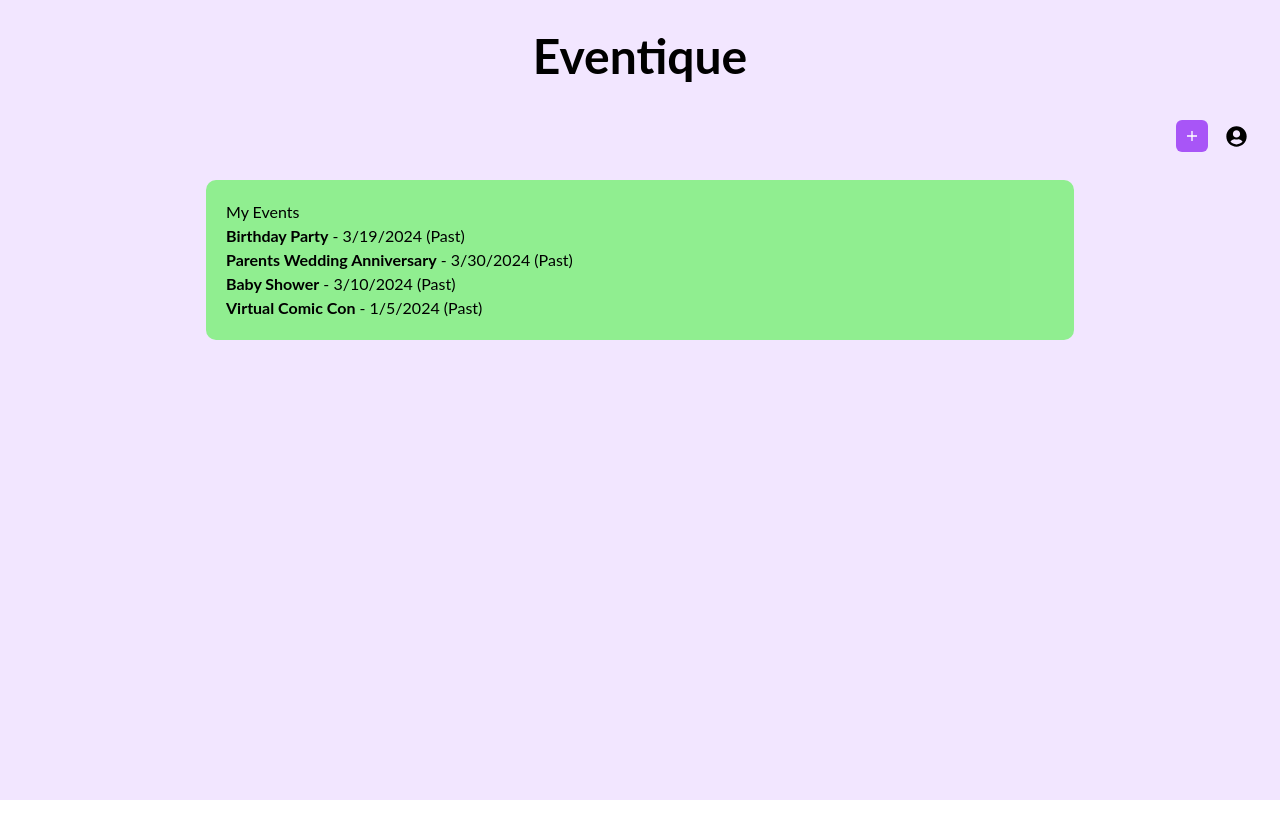
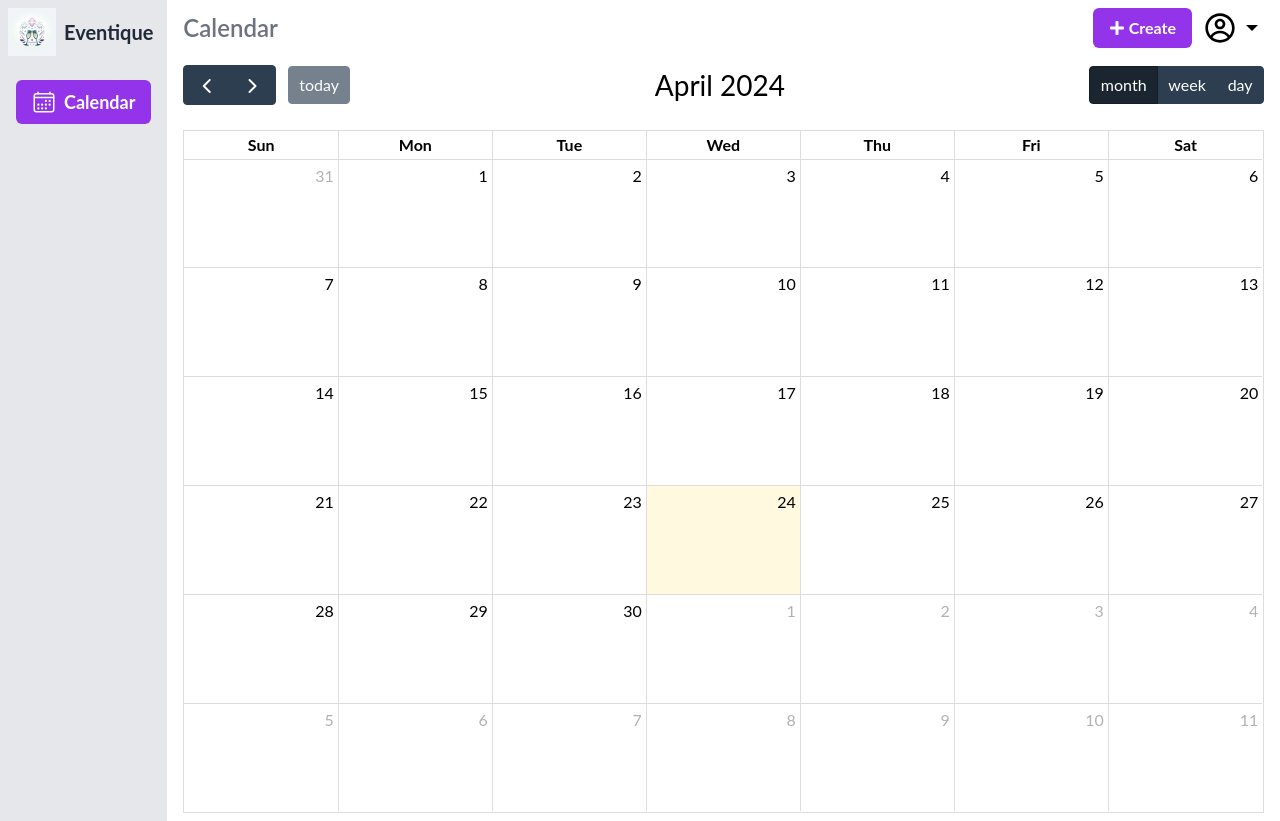
Before and after one commit to regostar/eventique, a React (Create React App) app in the folder frontend/: page / in a window 1280 px wide. Before the commit the page ends 800 px from the top, so only its background shows below. Built offline with nearby package versions, Linux system fonts and the light colour scheme.

Commit message:
Integrated calendar(FullCalendar package), created Navbar component, restructured and beautified sidebar, removed the image from sidebar

```diff
--- a/frontend/package.json
+++ b/frontend/package.json
@@ -3,6 +3,10 @@
   "version": "0.1.0",
   "private": true,
   "dependencies": {
+    "@fullcalendar/core": "^6.1.11",
+    "@fullcalendar/daygrid": "^6.1.11",
+    "@fullcalendar/interaction": "^6.1.11",
+    "@fullcalendar/react": "^6.1.11",
     "axios": "^1.6.8",
     "react": "^18.2.0",
     "react-dom": "^18.2.0",
--- a/frontend/src/App.js
+++ b/frontend/src/App.js
@@ -2,7 +2,7 @@ import React from 'react';
 import { Routes, Route } from 'react-router-dom';
 import Login from './components/Login';
 import Signup from './components/Signup';
-import Dashboard from './components/Dashboard';
+import Homepage from './components/Homepage';
 // import create from './components/Create';
 import Profile from './components/Profile';
 
@@ -11,7 +11,7 @@ function App() {
     <Routes>
       <Route path='/login' exact element={<Login/>} />
       <Route path='/signup' element={<Signup/>} />
-      <Route path='/*' element={<Dashboard/>} />
+      <Route path='/*' element={<Homepage/>} />
       <Route path='/profile' element={<Profile/>} />
       {/* <Route path='/create' element={<create/>} /> */}
 
--- a/frontend/src/components/Homepage.jsx
+++ b/frontend/src/components/Homepage.jsx
@@ -1,38 +1,34 @@
 import React from 'react';
-<<<<<<< Updated upstream
+import FullCalendar from '@fullcalendar/react';
+import dayGridPlugin from '@fullcalendar/daygrid'; // a plugin!
+import interactionPlugin from '@fullcalendar/interaction'; // a plugin!
+
 import Sidebar from './Sidebar';
-=======
-import Sidebar from './Sidebar';
-import { CgProfile } from "react-icons/cg";
-import { IoMdArrowDropdown } from "react-icons/io";
-import { FaPlus } from "react-icons/fa";
->>>>>>> Stashed changes
+import Navbar from './Navbar';
 
-function App() {
+const aspectRatio = window.screen.width/window.screen.height;
+
+function Homepage() {
   return (
-    <div className="relative">
-      <div className="absolute top-0 right-0">
-        <div className="flex items-center space-x-4 mt-4 mr-4">
-          <div className="bg-purple-600 text-white px-4 py-2 font-bold flex items-center">
-            <FaPlus className="mr-1" />
-            <span>Create</span>
-          </div>
-          <div className="inline-block">
-            <CgProfile className="w-8 h-8 mr-0.5" />
-          </div>
-          <div className="inline-block">
-            <IoMdArrowDropdown className="w-6 h-6 mt-1 mr-6" />
+      <div className='flex'>
+        <Sidebar />
+        <div className='flex-1 h-full flex flex-col px-4 py-2 gap-4'>
+          <Navbar/>
+          <div className=''>
+            <FullCalendar
+            aspectRatio={aspectRatio + 0.25}
+              plugins={[dayGridPlugin, interactionPlugin]}
+              headerToolbar={{
+                left: 'prev,next today',
+                center: 'title',
+                right: 'dayGridMonth,dayGridWeek,dayGridDay',
+              }}
+              initialView='dayGridMonth'
+            />
           </div>
         </div>
       </div>
-      <div className="flex items-start">
-        <Sidebar />
-        <span className="text-black px-4 py-2 font-bold ml-2 mt-4 text-2xl">
-          Calendar
-        </span>
-      </div>
-    </div>
   );
 }
 
-export default App;
+export default Homepage;
--- /dev/null
+++ b/frontend/src/components/Navbar.jsx
@@ -0,0 +1,22 @@
+import React from 'react';
+import { CgProfile } from 'react-icons/cg';
+import { IoMdArrowDropdown } from 'react-icons/io';
+import { FaPlus } from 'react-icons/fa';
+
+export default function Navbar() {
+  return (
+    <div className='flex items-center gap-2'>
+      <span className='flex-1 text-2xl text-gray-500 font-semibold'>Calendar</span>
+      <div className='flex items-center gap-3'>
+        <div className='flex items-center justify-center rounded-md font-bold bg-purple-600 text-white px-4 py-2'>
+          <FaPlus className='mr-1' />
+          <span>Create</span>
+        </div>
+        <div className='flex gap-1 items-center justify-center'>
+          <CgProfile className='w-8 h-8 ' />
+          <IoMdArrowDropdown className='w-6 h-6' />
+        </div>
+      </div>
+    </div>
+  );
+}
--- a/frontend/src/components/Sidebar.jsx
+++ b/frontend/src/components/Sidebar.jsx
@@ -1,22 +1,25 @@
 import React from 'react';
-import { IoCalendarOutline } from "react-icons/io5";
+import { IoCalendarOutline } from 'react-icons/io5';
 
 import eventique_logo from '../assets/login/logo.jpg';
 import sidebar_image from '../assets/Homepage/sidebar_image.png';
 
 function Sidebar() {
   return (
-    <div className="bg-gray-200 w-64 h-screen flex flex-col">
-      <div className="flex items-center justify-start mt-10">
-        <img className="w-12 h-12 ml-2 mr-2" src={eventique_logo} alt="Your Logo" />
-        <span className="font-bold text-xl text-gray-800">Eventique</span>
+    <div className='bg-gray-200 flex flex-col overflow-y-scroll hide-scrollbar'>
+      <div className='flex items-center justify-start py-2'>
+        <img
+          className='w-12 h-12 ml-2 mr-2'
+          src={eventique_logo}
+          alt='Eventique Logo'
+        />
+        <span className='font-bold text-xl text-gray-800'>Eventique</span>
       </div>
-      <div className="bg-purple-600 text-white py-2 px-4 font-bold mt-4 text-center relative flex justify-center items-center">
-        <IoCalendarOutline className="w-6 h-6 mr-2" />
-        <span className="text-lg">Calendar</span>
-      </div>
-      <div className="mt-auto flex justify-center">
-        <img src={sidebar_image} alt="Sidebar Image" className="w-full" />
+      <div className='px-4'>
+        <div className='flex items-center gap-2 rounded-md bg-purple-600 text-white py-2 px-4 font-bold mt-4 text-center relative'>
+          <IoCalendarOutline className='w-6 h-6' />
+          <span className='text-lg'>Calendar</span>
+        </div>
       </div>
     </div>
   );
```
Also changed, not shown: 1 other file (tests, documents, lock files or other folders).
